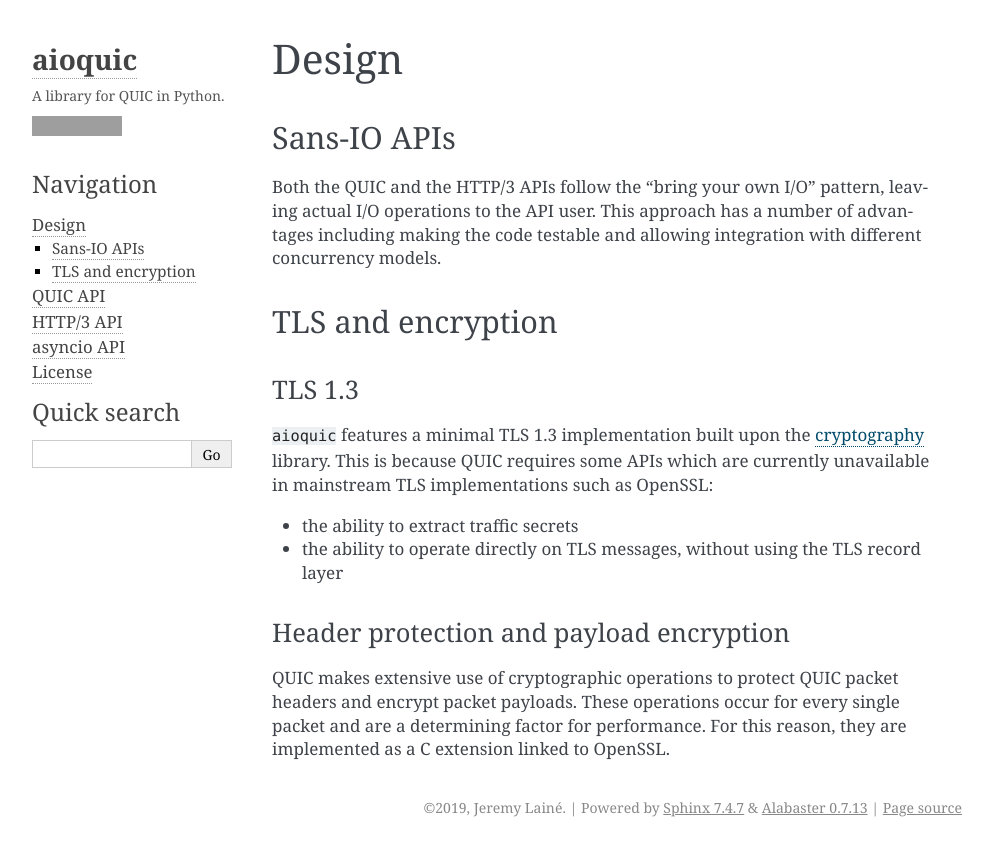
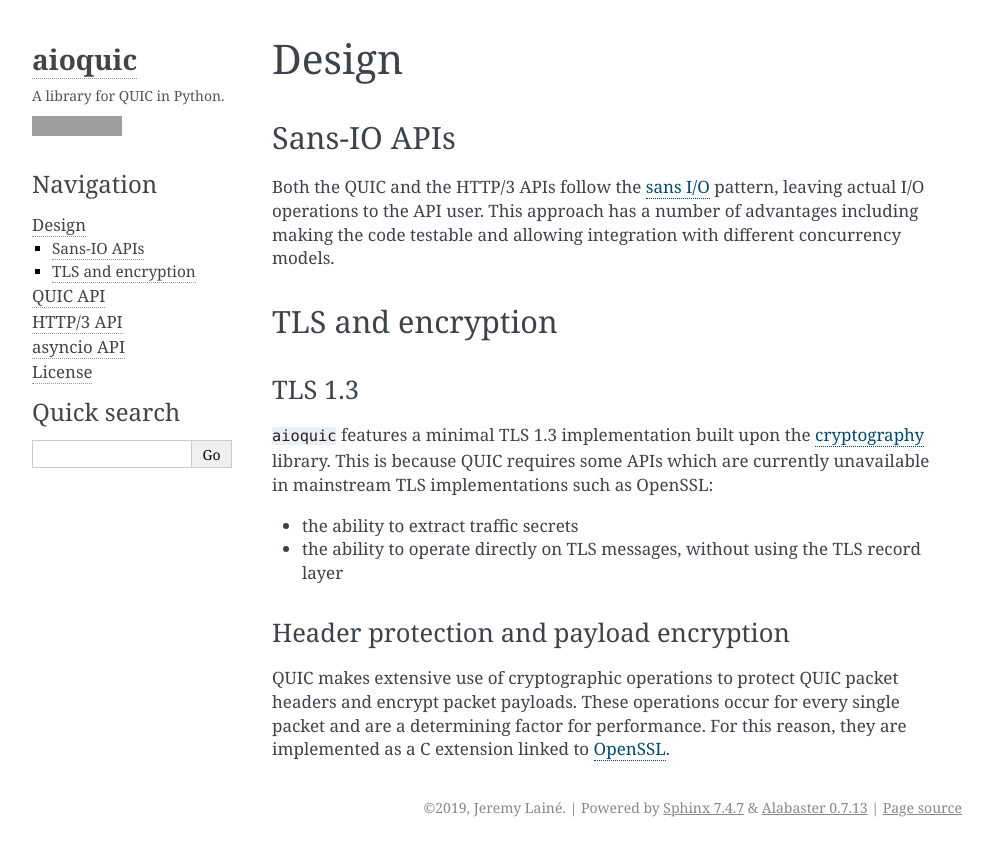
Before and after one commit to aiortc/aiortc, a Sphinx documentation site: the page built from docs/design.rst, in a window 1280 px wide. Shown: the top 856 px of the page, without its empty margins (148-1141 px from the left). Built offline with Sphinx 7.4.7, drawn with Linux system fonts in a browser that asks for light colours; grey boxes are pictures that could not be loaded.

Commit message:
[docs] add some links to external projects

```diff
--- a/docs/design.rst
+++ b/docs/design.rst
@@ -4,8 +4,8 @@ Design
 Sans-IO APIs
 ............
 
-Both the QUIC and the HTTP/3 APIs follow the "bring your own I/O" pattern,
-leaving actual I/O operations to the API user. This approach has a number of
+Both the QUIC and the HTTP/3 APIs follow the `sans I/O`_ pattern, leaving
+actual I/O operations to the API user. This approach has a number of
 advantages including making the code testable and allowing integration with
 different concurrency models.
 
@@ -30,6 +30,8 @@ Header protection and payload encryption
 QUIC makes extensive use of cryptographic operations to protect QUIC packet
 headers and encrypt packet payloads. These operations occur for every single
 packet and are a determining factor for performance. For this reason, they
-are implemented as a C extension linked to OpenSSL.
+are implemented as a C extension linked to `OpenSSL`_.
 
+.. _sans I/O: https://sans-io.readthedocs.io/
 .. _cryptography: https://cryptography.io/
+.. _OpenSSL: https://www.openssl.org/
```
